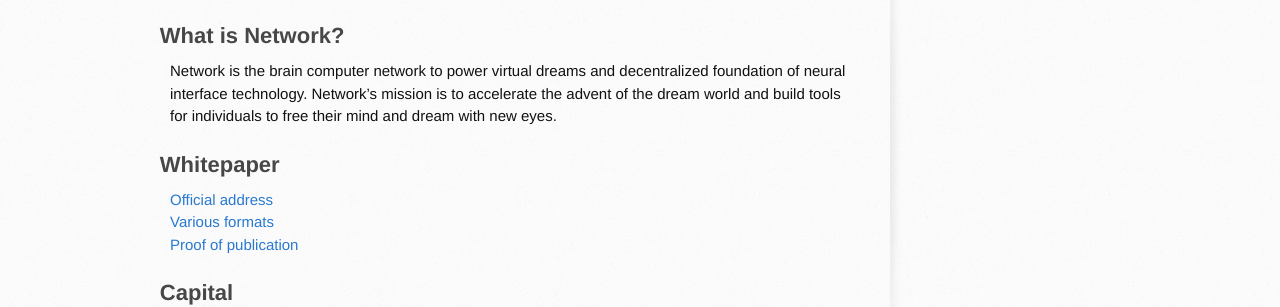
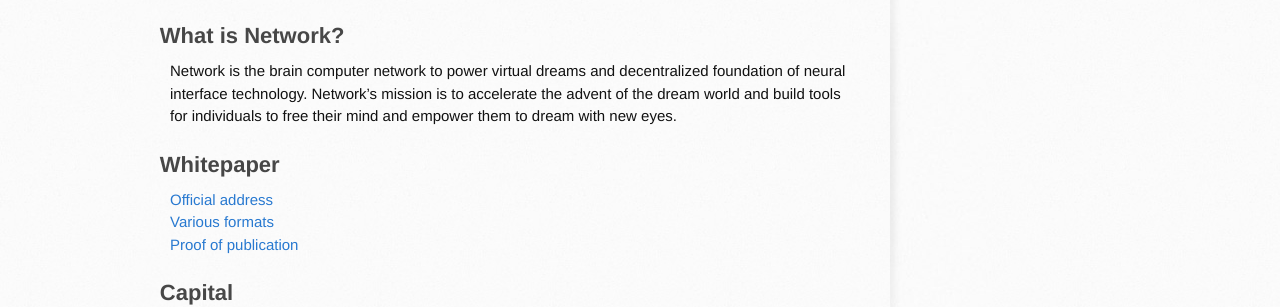
Before and after one commit to networkf/network.github.io, a Jekyll site: the page built from index.md, in a window 1280 px wide. Shown: the part 307-614 px from the top of the page. Built offline with Jekyll 4.4.1, drawn with Linux system fonts in a browser that asks for light colours; some web fonts are replaced; our own code applies the rules of GitHub Pages for plain Markdown files.

Commit message:
Update index.md

```diff
--- a/index.md
+++ b/index.md
@@ -11,7 +11,7 @@ Welcome to the network! This is your portal into the world of Network. It is a d
 
 ## What is Network?
 
-Network is the brain computer network to power virtual dreams and decentralized foundation of neural interface technology. Network's mission is to accelerate the advent of the dream world and build tools for individuals to free their mind and dream with new eyes.
+Network is the brain computer network to power virtual dreams and decentralized foundation of neural interface technology. Network's mission is to accelerate the advent of the dream world and build tools for individuals to free their mind and empower them to dream with new eyes.
 
 
 ## Whitepaper
```
